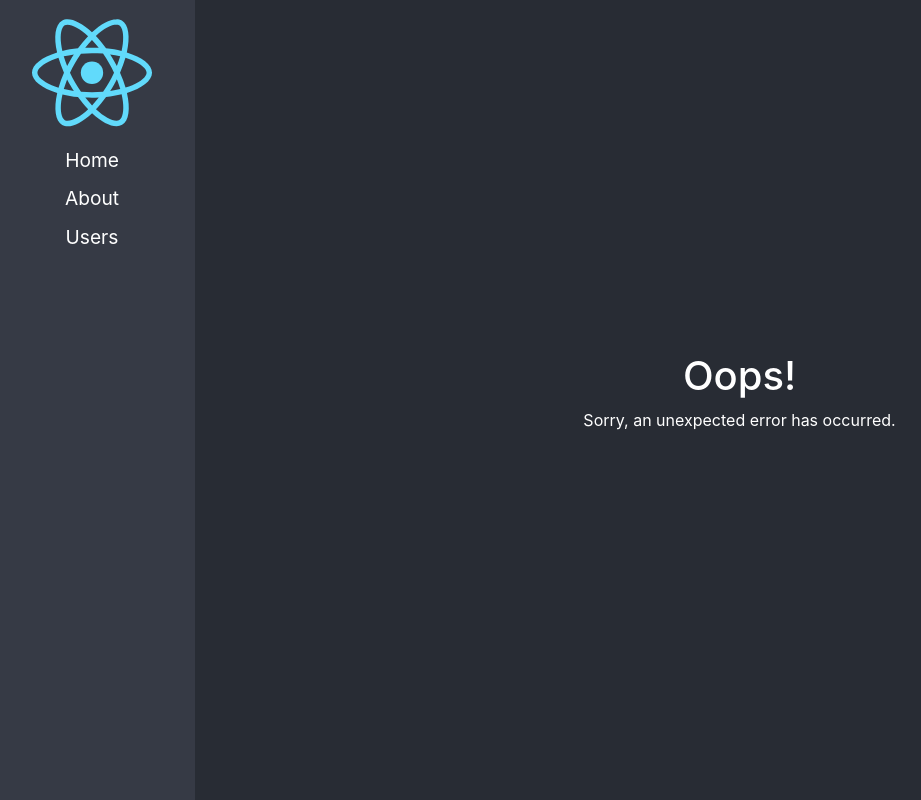
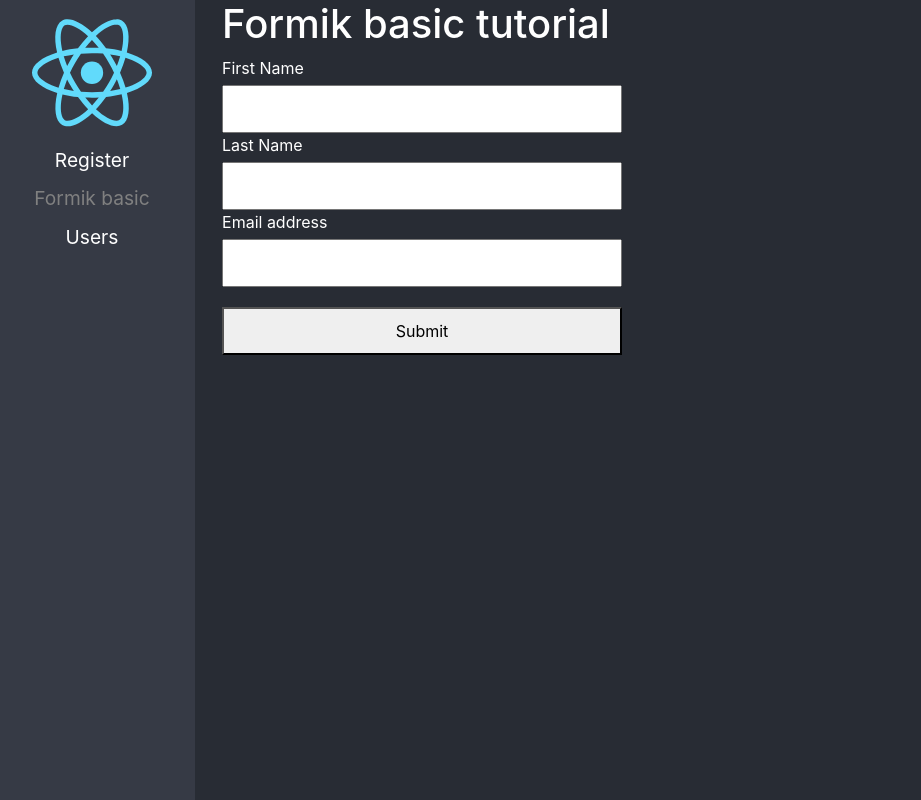
Before and after one commit to LNagad/advanced-react, a React (Create React App) app: page /formik-basic in a window 1280 px wide. Shown: the whole page, without its empty margins (11-932 px from the left). Built offline with nearby package versions, Linux system fonts and the light colour scheme.

Commit message:
formik manual validations

```diff
--- a/package.json
+++ b/package.json
@@ -11,6 +11,7 @@
     "@types/react": "^18.2.14",
     "@types/react-dom": "^18.2.6",
     "bootstrap": "^5.3.0",
+    "formik": "^2.4.2",
     "react": "^18.2.0",
     "react-dom": "^18.2.0",
     "react-router-dom": "^6.14.1",
--- /dev/null
+++ b/src/03-forms/hooks/useForm.ts
@@ -0,0 +1,37 @@
+import { ChangeEvent, useState } from 'react';
+
+export const useForm = <T>( initState: T ) => {
+
+   const [ formData, setFormData ] = useState(initState);
+
+   const onChange = ( { target }: ChangeEvent<HTMLInputElement> ) => {
+      const { name, value } = target;
+
+      setFormData( prev => ({
+         ...prev,
+         [name]: value
+      }));
+   };
+
+   const resetForm = () => {
+      setFormData({ ...initState });
+   };
+
+   const isValidEmail = ( email: string ) => {
+      const re = /^(([^<>()[\]\\.,;:\s@"]+(\.[^<>()[\]\\.,;:\s@"]+)*)|(".+"))@((\[[0-9]{1,3}\.[0-9]{1,3}\.[0-9]{1,3}\.[0-9]{1,3}\])|(([a-zA-Z\-0-9]+\.)+[a-zA-Z]{2,}))$/;
+      return re.test(email);
+   };
+
+
+   return {
+      ...formData,
+
+      //Properties
+      formData,
+
+      //Methods
+      isValidEmail,
+      onChange,
+      resetForm
+   };
+};
--- /dev/null
+++ b/src/03-forms/pages/FormikBasicPage.tsx
@@ -0,0 +1,90 @@
+import { FormikErrors, useFormik } from 'formik';
+
+import '../styles/styles.css';
+
+interface FormValues {
+   firstName: string,
+   lastName: string,
+   email: string,
+}
+
+export const FormikBasicPage = () => {
+
+   const validate = ( { firstName, lastName, email }: FormValues ) => {
+
+      const errors: FormikErrors<FormValues> = {};
+
+      if ( !firstName ) {
+         errors.firstName = 'First name is Required';
+      } else if ( firstName.length > 15 ) {
+         errors.firstName = 'Must be 15 characters or less';
+      }
+
+      if ( !lastName ) {
+         errors.lastName = 'Last name is Required';
+      } else if ( firstName.length > 10 ) {
+         errors.lastName = 'Must be 10 characters or less';
+      }
+
+      if ( !values.email ) {
+         errors.email = 'The email is Required';
+      } else if (!/^[A-Z0-9._%+-]+@[A-Z0-9.-]+\.[A-Z]{2,4}$/i.test(email)) {
+         errors.email = 'Invalid email address';
+      }
+
+      return errors;
+   };
+
+   const { handleChange, values, handleSubmit, errors, touched, handleBlur } = useFormik({
+      initialValues: {
+         firstName: '',
+         lastName: '',
+         email: '',
+      },
+      onSubmit: (values) => {
+         console.log(values);
+      },
+      validate
+   });
+
+   return (
+      <div>
+         <h1>Formik basic tutorial</h1>
+
+         <form onSubmit={ handleSubmit } noValidate>
+            <label htmlFor="firstName">First Name</label>
+            <input
+               type="text"
+               name='firstName'
+               value={ values.firstName }
+               onBlur={ handleBlur }
+               onChange={ handleChange }
+            />
+            { touched.firstName && errors.firstName && <span>{ errors.firstName }</span> }
+
+            <label htmlFor="lastName">Last Name</label>
+            <input
+               type="text"
+               name='lastName'
+               value={ values.lastName }
+               onBlur={ handleBlur }
+               onChange={ handleChange }
+            />
+            { touched.lastName && errors.lastName && <span>{ errors.lastName }</span> }
+
+            <label htmlFor="email">Email address</label>
+            <input
+               type="email"
+               name='email'
+               value={ values.email }
+               onBlur={ handleBlur }
+               onChange={ handleChange }
+            />
+            { touched.email && errors.email && <span>{ errors.email }</span> }
+
+
+            <button type="submit">Submit</button>
+         </form>
+      </div>
+   );
+};
--- /dev/null
+++ b/src/03-forms/pages/RegisterPage.tsx
@@ -0,0 +1,82 @@
+
+import { ChangeEvent, FormEvent, useState } from 'react';
+import '../styles/styles.css';
+import { useForm } from '../hooks/useForm';
+
+export const RegisterPage = () => {
+
+   const {
+      name,
+      email,
+      password1,
+      password2,
+      formData,
+
+      onChange,
+      isValidEmail,
+      resetForm
+   } =  useForm({
+      name: '',
+      email: '',
+      password1: '',
+      password2: ''
+   });
+
+   const onFormSubmit = ( event : FormEvent<HTMLFormElement> ) => {
+      event.preventDefault();
+      console.log(formData);
+   };
+
+   return (
+      <div>
+         <h1>Register Page</h1>
+
+         <form onSubmit={ onFormSubmit } noValidate>
+            <input
+               type="text"
+               placeholder="Name"
+               name='name'
+               value={ name }
+               onChange={ onChange }
+               className={`${ name.trim().length <= 0 && 'has-error' }`}
+            />
+            { name.trim().length <= 0 && <span>This field is required</span> }
+
+            <input
+               type="email"
+               placeholder="Email"
+               name='email'
+               value={ email }
+               onChange={ onChange }
+               className={`${ !isValidEmail( email ) && 'has-error' }`}
+            />
+            { !isValidEmail( email ) && <span>This field is required</span> }
+
+            <input
+               type="password"
+               placeholder="Password"
+               name='password1'
+               value={ password1 }
+               onChange={ onChange }
+            />
+
+            { password1.trim().length <= 0 && <span>This field is required</span> }
+            { password2.trim().length <= 6 && <span>The password length must be greather than 6 characters</span> }
+
+            <input
+               type="password"
+               placeholder="Repeat Password"
+               name='password2'
+               value={ password2 }
+               onChange={ onChange }
+            />
+
+            { password2.trim().length <= 0 && <span>This field is required</span> }
+            { password1 !== password2 && <span>Password does not match</span> }
+
+            <button type="submit">Create</button>
+            <button onClick={ resetForm } type="button">Reset Form</button>
+         </form>
+      </div>
+   );
+};
--- /dev/null
+++ b/src/03-forms/pages/index.ts
@@ -0,0 +1,2 @@
+export * from './FormikBasicPage';
+export * from './RegisterPage';
--- a/src/components/NavBar.tsx
+++ b/src/components/NavBar.tsx
@@ -7,10 +7,10 @@ export const NavBar = () => {
          <img src={ logo } alt="React Logo" />
          <ul>
             <li>
-               <NavLink to='/' className={ ({ isActive }) => isActive ? 'nav-active' : '' }>Home</NavLink>
+               <NavLink to='/register' className={ ({ isActive }) => isActive ? 'nav-active' : '' }>Register</NavLink>
             </li>
             <li>
-               <NavLink to='/about' className={ ({ isActive }) => isActive ? 'nav-active' : '' }>About</NavLink>
+               <NavLink to='/formik-basic' className={ ({ isActive }) => isActive ? 'nav-active' : '' }>Formik basic</NavLink>
             </li>
             <li>
                <NavLink to='/users' className={ ({ isActive }) => isActive ? 'nav-active' : '' }>Users</NavLink>
```
Also changed, not shown: src/routes/AppRouter.tsx (+8 -6 lines), 1 other file (tests, documents, lock files or other folders).
